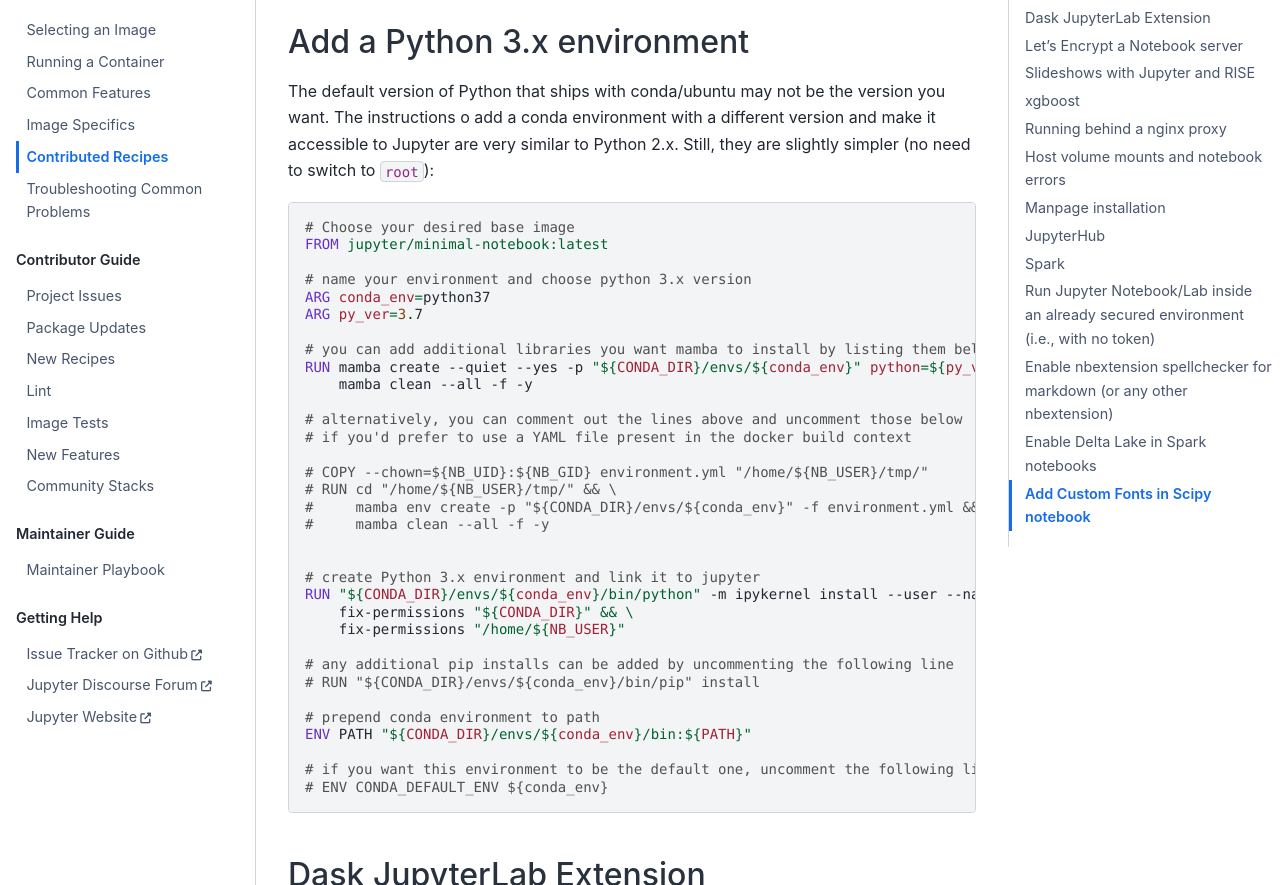
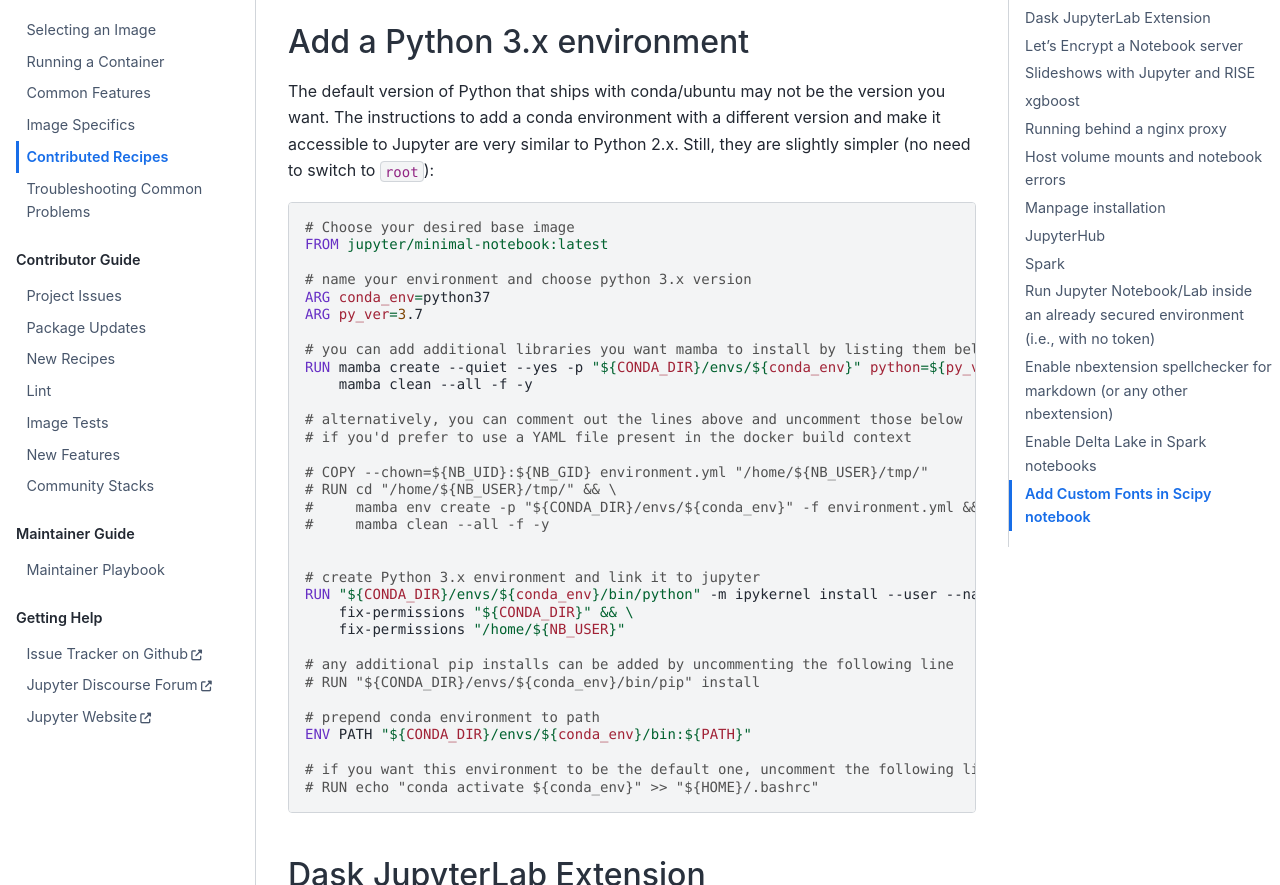
Before and after one commit to jupyter/docker-stacks, a Sphinx documentation site: the page built from docs/using/recipes.md, in a window 1280 px wide and 1400 px high, scrolled down 2138 px. Shown: the part 179-1064 px from the top of the window. Built offline with Sphinx 7.4.7 and the Sphinx Book theme 1.1.4, drawn with Linux system fonts in a browser that asks for light colours.

Commit message:
Fix the recipe "Add a Python 3.x environment"

````diff
--- a/docs/using/recipes.md
+++ b/docs/using/recipes.md
@@ -101,7 +101,7 @@
 ## Add a Python 3.x environment
 
 The default version of Python that ships with conda/ubuntu may not be the version you want.
-The instructions o add a conda environment with a different version and make it accessible to Jupyter are very similar to Python 2.x. Still, they are slightly simpler (no need to switch to `root`):
+The instructions to add a conda environment with a different version and make it accessible to Jupyter are very similar to Python 2.x. Still, they are slightly simpler (no need to switch to `root`):
 
 ```dockerfile
 # Choose your desired base image
@@ -136,7 +136,7 @@
 ENV PATH "${CONDA_DIR}/envs/${conda_env}/bin:${PATH}"
 
 # if you want this environment to be the default one, uncomment the following line:
-# ENV CONDA_DEFAULT_ENV ${conda_env}
+# RUN echo "conda activate ${conda_env}" >> "${HOME}/.bashrc"
 ```
 
 ## Dask JupyterLab Extension
````
